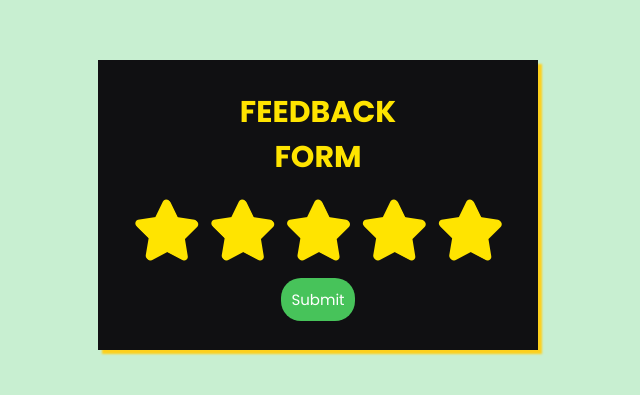
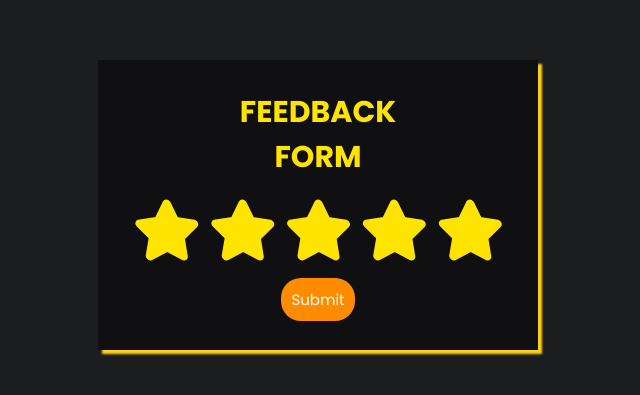
Before and after one commit to IshaanKhullar0007/Clothing-Website, a website: page Fancy-Garments/Feedback Form HTML.html in a window 1280 px wide. Shown: the part 195-590 px from the top of the page, without its empty margins (322-962 px from the left). Drawn offline with Linux system fonts and the light colour scheme.

Commit message:
Update Feedback Form CSS.css

```diff
--- a/Fancy-Garments/Feedback Form CSS.css
+++ b/Fancy-Garments/Feedback Form CSS.css
@@ -11,7 +11,8 @@ body{
 	min-height:100vh;
 	align-items:center;
 	justify-content:center;
-	background: #c8efd1;
+	background-color:#1b1d1f;
+
 }
 
 .rating-css{
@@ -56,7 +57,7 @@ body{
 	color:#fff;
 	margin-top:18px;
 	padding:10px;
-	background-color:#47c35a;
+	background-color:rgb(255, 140, 0);
 	font-size:15px;
 	border:none;
 	cursor:pointer;
```
